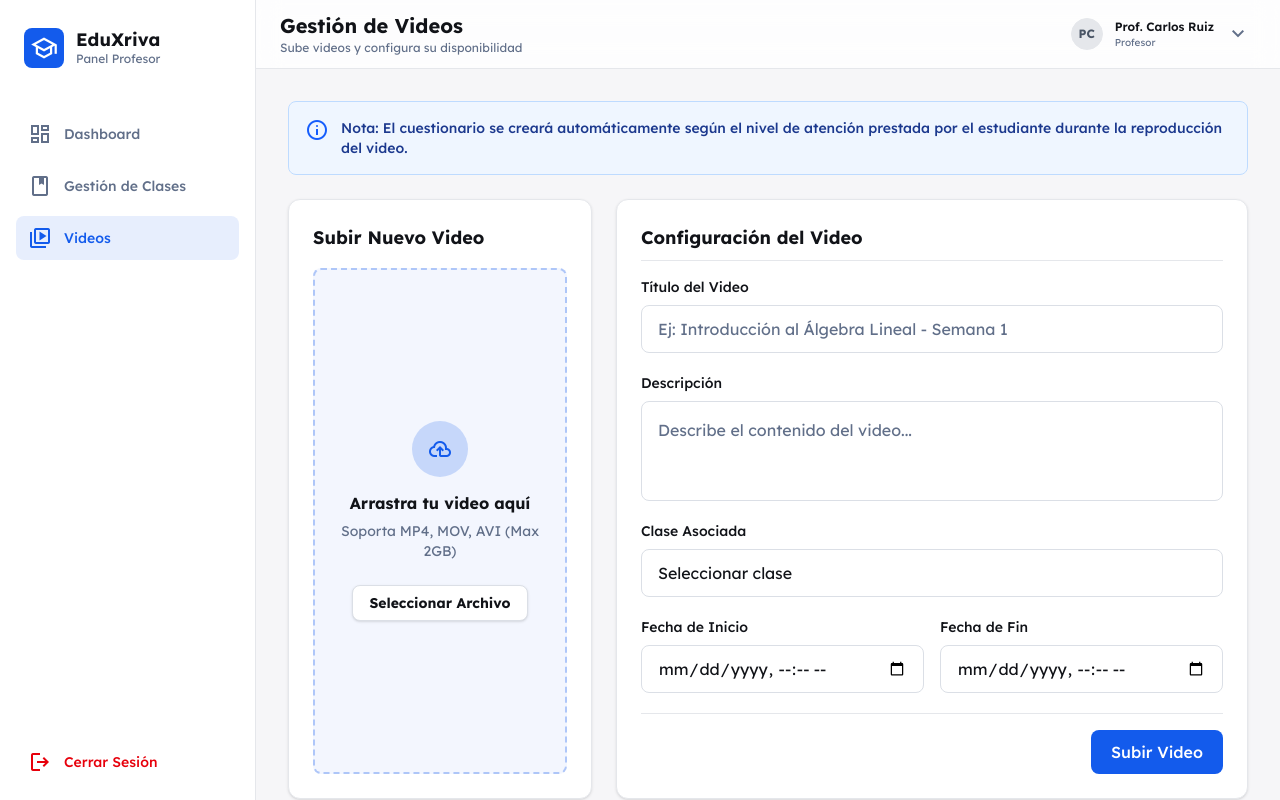
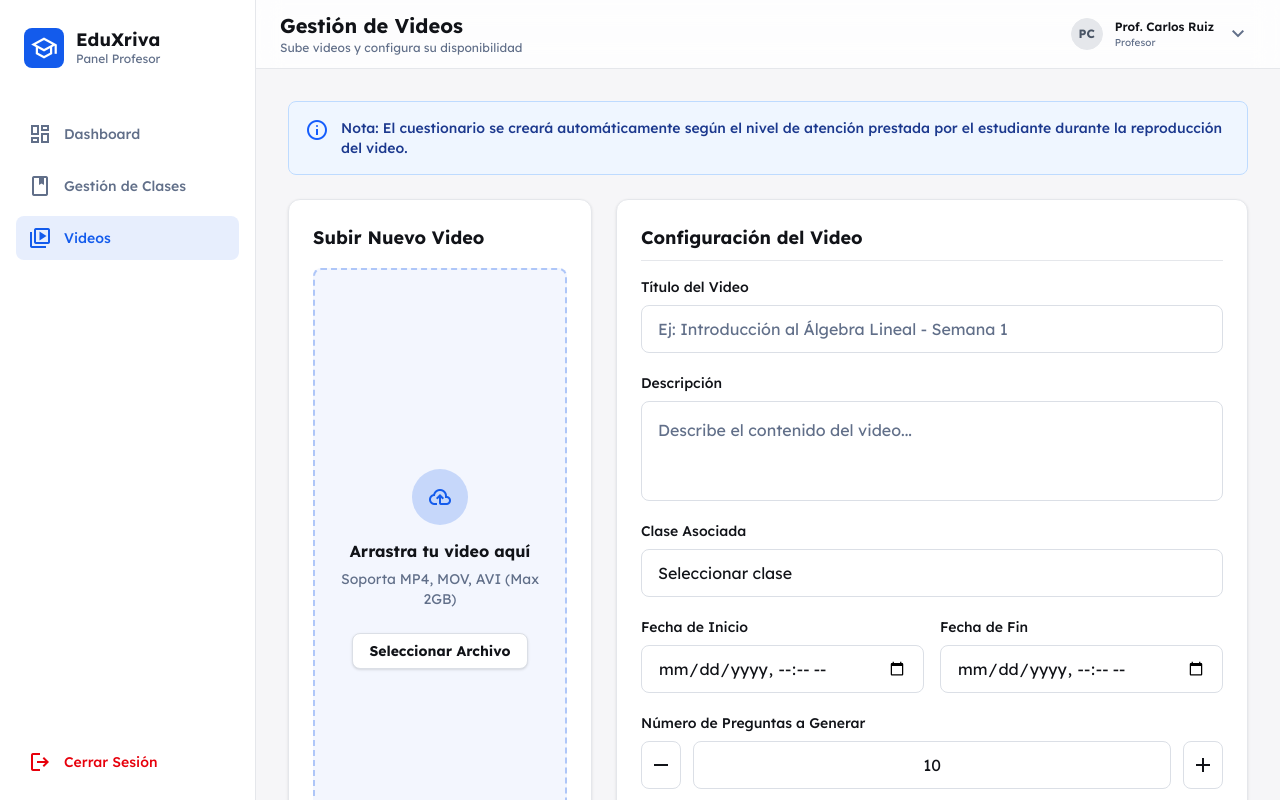
Before and after one commit to Xriva18/detecion_atencion, a Next.js app in the folder frontend/: page /profesor/subir-video in a window 1280 px wide. Built offline with nearby package versions, Linux system fonts and the light colour scheme.

Commit message:
Add number of questions input to SubirVideoPage with increment/decrement buttons. Update globals.css to hide number input arrows for better UI consistency.

```diff
--- a/frontend/app/globals.css
+++ b/frontend/app/globals.css
@@ -46,3 +46,14 @@ body {
 .custom-scrollbar::-webkit-scrollbar-thumb:hover {
   background: #a8a8a8;
 }
+
+/* Ocultar flechas del input number */
+input[type="number"]::-webkit-inner-spin-button,
+input[type="number"]::-webkit-outer-spin-button {
+  -webkit-appearance: none;
+  margin: 0;
+}
+
+input[type="number"] {
+  -moz-appearance: textfield;
+}
--- a/frontend/app/profesor/subir-video/page.tsx
+++ b/frontend/app/profesor/subir-video/page.tsx
@@ -20,6 +20,7 @@ export default function SubirVideoPage() {
     videoType: "lecture" as "lecture" | "evaluation",
     startDate: "",
     endDate: "",
+    numberOfQuestions: 10,
   });
   const [isSuccessModalOpen, setIsSuccessModalOpen] = useState(false);
 
@@ -175,6 +176,81 @@ export default function SubirVideoPage() {
                       />
                     </label>
                   </div>
+                  <label className="flex flex-col gap-2">
+                    <span className="text-[#111318] text-sm font-medium">
+                      Número de Preguntas a Generar
+                    </span>
+                    <div className="flex items-center gap-3">
+                      <button
+                        type="button"
+                        onClick={() =>
+                          setFormData({
+                            ...formData,
+                            numberOfQuestions: Math.max(5, formData.numberOfQuestions - 5),
+                          })
+                        }
+                        disabled={formData.numberOfQuestions <= 5}
+                        className="flex items-center justify-center w-10 h-12 rounded-lg border border-[#dbdfe6] bg-white text-[#111318] hover:bg-gray-50 transition-colors disabled:opacity-50 disabled:cursor-not-allowed disabled:hover:bg-white"
+                      >
+                        <span className="material-symbols-outlined">remove</span>
+                      </button>
+                      <input
+                        type="number"
+                        min="5"
+                        max="20"
+                        step="5"
+                        className="flex-1 rounded-lg border border-[#dbdfe6] bg-white text-[#111318] h-12 px-4 text-center focus:outline-none focus:ring-2 focus:ring-primary/50 focus:border-primary transition-all [appearance:textfield] [&::-webkit-outer-spin-button]:appearance-none [&::-webkit-inner-spin-button]:appearance-none"
+                        value={formData.numberOfQuestions}
+                        onChange={(e) => {
+                          const value = parseInt(e.target.value);
+                          if (!isNaN(value)) {
+                            // Redondear al múltiplo de 5 más cercano
+                            const rounded = Math.round(value / 5) * 5;
+                            const clampedValue = Math.max(5, Math.min(20, rounded));
+                            setFormData({
+                              ...formData,
+                              numberOfQuestions: clampedValue,
+                            });
+                          }
+                        }}
+                        onBlur={(e) => {
+                          const value = parseInt(e.target.value);
+                          if (isNaN(value) || value < 5) {
+                            setFormData({
+                              ...formData,
+                              numberOfQuestions: 5,
+                            });
+                          } else if (value > 20) {
+                            setFormData({
+                              ...formData,
+                              numberOfQuestions: 20,
+                            });
+                          } else {
+                            // Asegurar que sea múltiplo de 5
+                            const rounded = Math.round(value / 5) * 5;
+                            const clampedValue = Math.max(5, Math.min(20, rounded));
+                            setFormData({
+                              ...formData,
+                              numberOfQuestions: clampedValue,
+                            });
+                          }
+                        }}
+                      />
+                      <button
+                        type="button"
+                        onClick={() =>
+                          setFormData({
+                            ...formData,
+                            numberOfQuestions: Math.min(20, formData.numberOfQuestions + 5),
+                          })
+                        }
+                        disabled={formData.numberOfQuestions >= 20}
+                        className="flex items-center justify-center w-10 h-12 rounded-lg border border-[#dbdfe6] bg-white text-[#111318] hover:bg-gray-50 transition-colors disabled:opacity-50 disabled:cursor-not-allowed disabled:hover:bg-white"
+                      >
+                        <span className="material-symbols-outlined">add</span>
+                      </button>
+                    </div>
+                  </label>
                   <div className="flex gap-3 justify-end pt-4 border-t border-[#e5e7eb]">
                     <button
                       type="submit"
```
